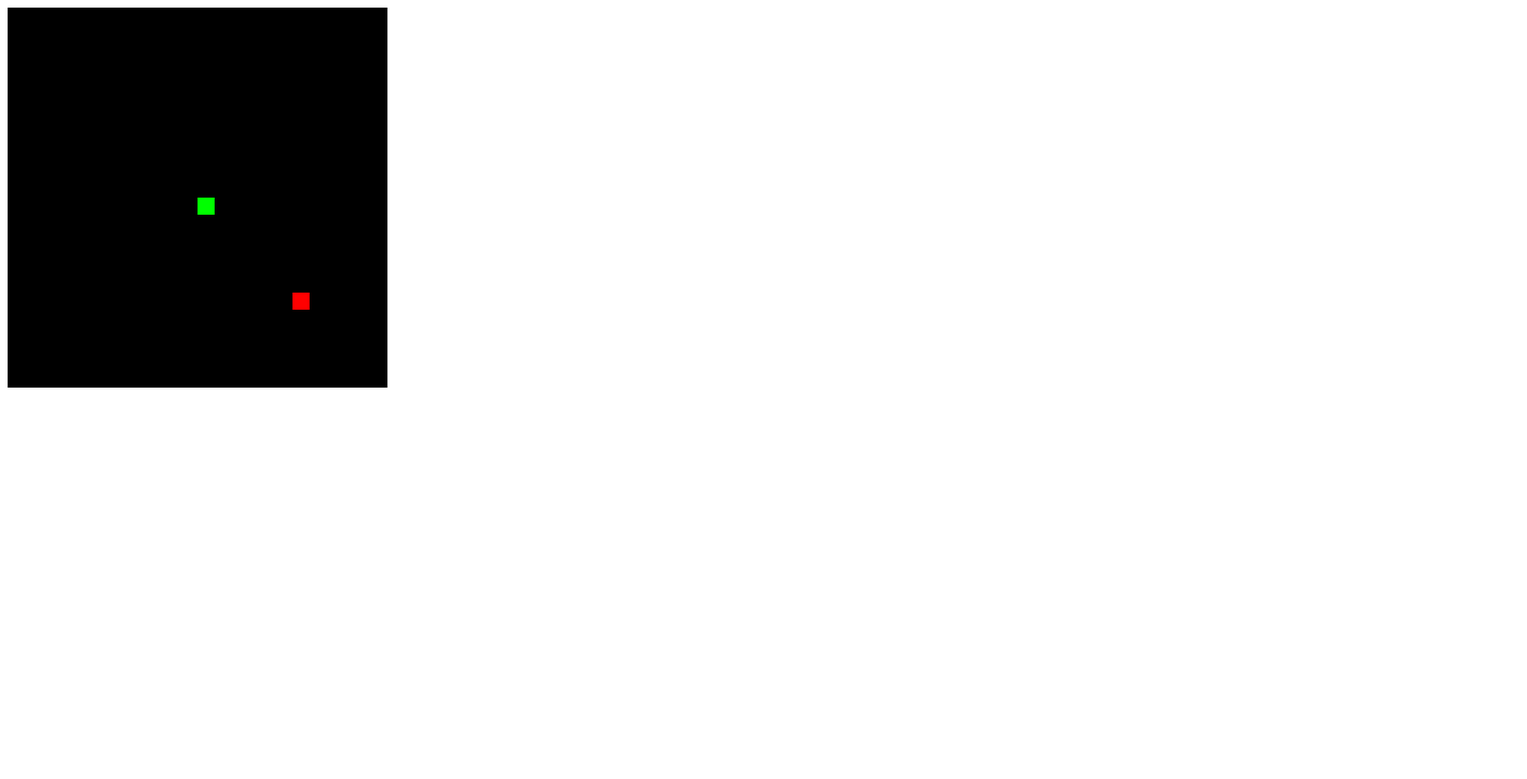
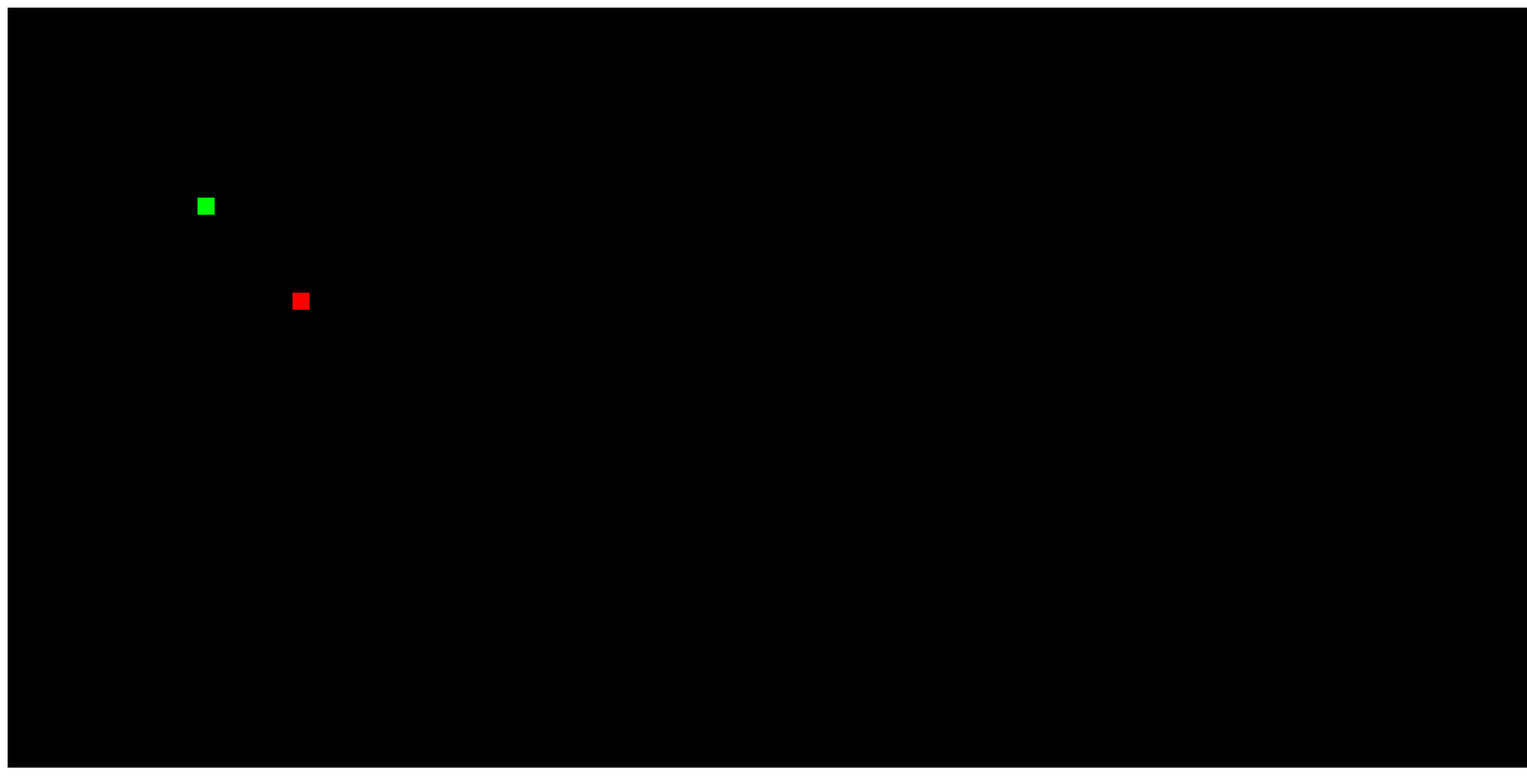
Before and after one commit to mamayaya1/snake-game.github.io, a plain HTML site: page index.html in a window 1280 px wide. Shown: the whole page at 95% size, 1608 px wide, since content can reach past the window. Drawn offline with Linux system fonts and the light colour scheme.

Commit message:
Update index.html

```diff
--- a/index.html
+++ b/index.html
@@ -7,7 +7,7 @@
     <title>Document</title>
 </head>
 <body>
-    <canvas id="gc" width="400" height="400"></canvas>
+    <canvas id="gc" width="1600" height="800"></canvas>
 </body>
 <script>
     var canvContext;
```
